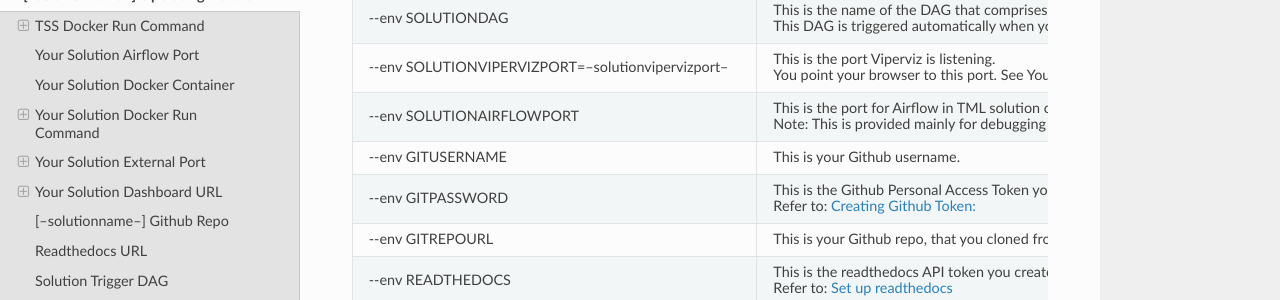
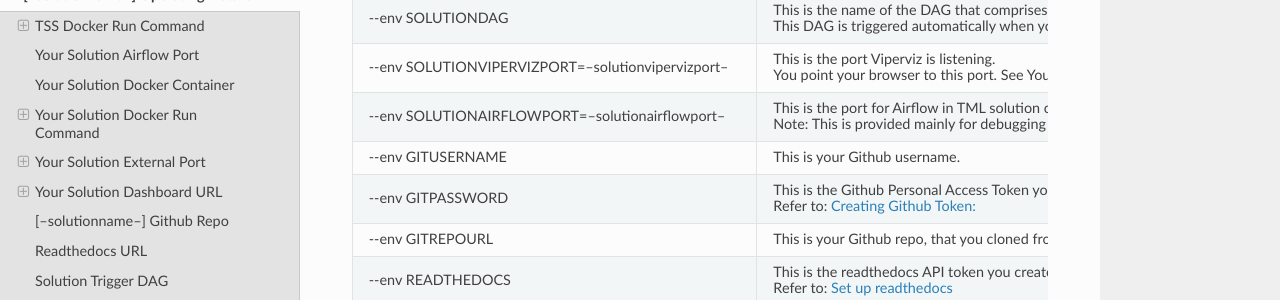
Before and after one commit to vanesalcb06/tssproject2-2b5c, a Sphinx documentation site: the page built from docs/source/operating.rst, in a window 1280 px wide and 900 px high, scrolled down 2716 px. Shown: the part 151-451 px from the top of the window. Built offline with Sphinx 7.4.7 and the Read the Docs theme 2.0.0, drawn with Linux system fonts in a browser that asks for light colours.

Commit message:
Update operating.rst

```diff
--- a/docs/source/operating.rst
+++ b/docs/source/operating.rst
@@ -152,7 +152,7 @@ Your Solution Docker Run Command: Parameter Explanation
      - This is the port Viperviz is listening.
 
        You point your browser to this port. See :ref:`Your Solution Dashboard URL`
-   * - \-\-env  SOLUTIONAIRFLOWPORT
+   * - \-\-env  SOLUTIONAIRFLOWPORT=--solutionairflowport--
      - This is the port for Airflow in TML solution container.
 
        Note: This is provided mainly for debugging and testing purposes only.
```
